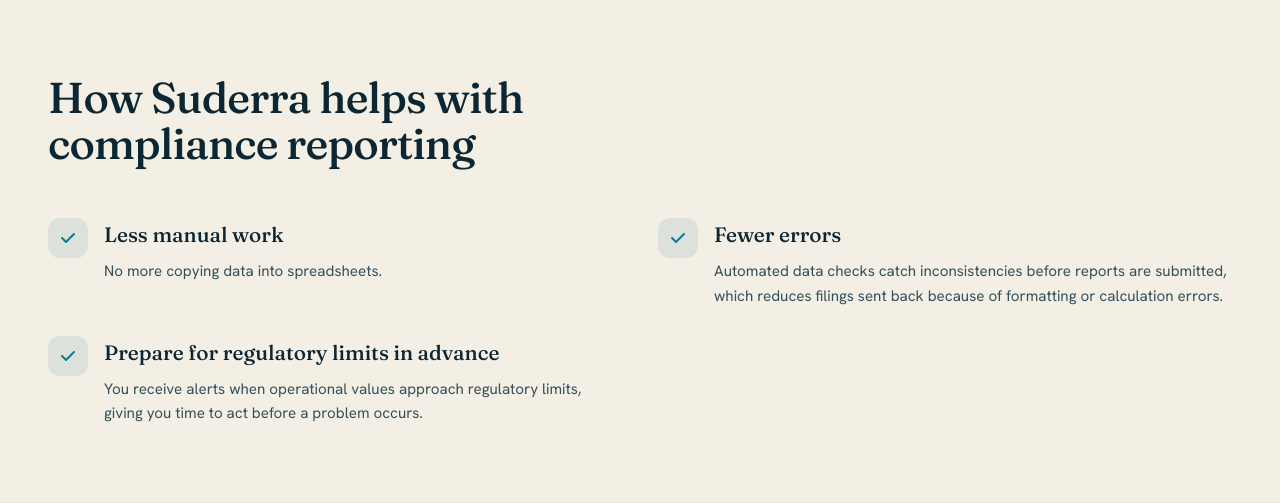
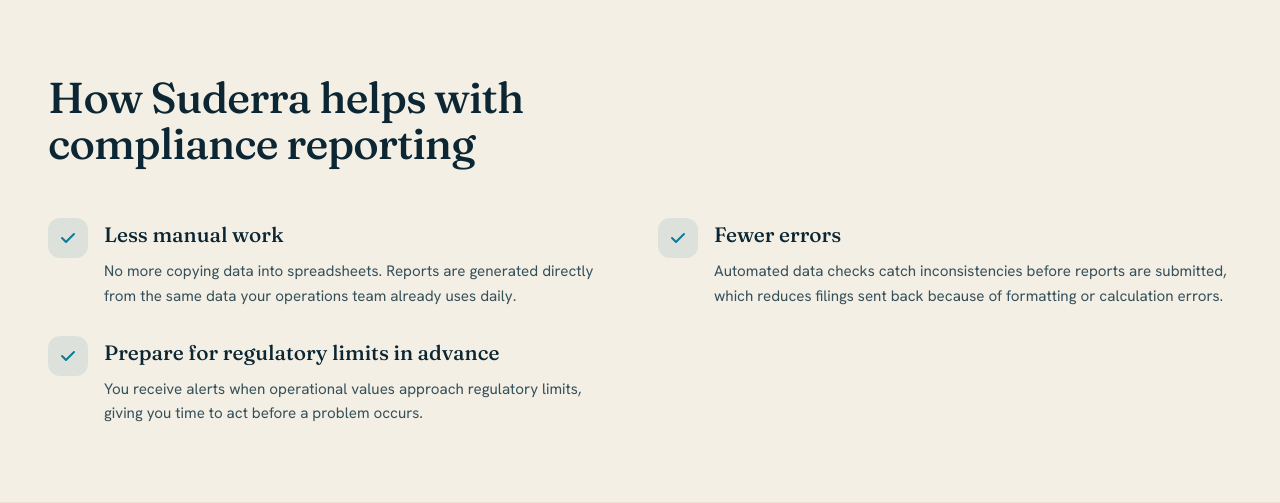
Before and after one commit to Okan-wqm/suderra-website, a Django app: page /en/regulatory-compliance/ in a window 1280 px wide. Shown: the part 1993-2496 px from the top of the page. Run offline with Django 5.2, Linux system fonts and the light colour scheme; data comes from the database, SQL or seed files in the repository.

Commit message:
Retranslate Norwegian and Arabic for the revised English
- Retranslate 146 no/ar strings against the current English wording
- Restore the dropped second sentence of "No more copying data into
  spreadsheets." in the English source and update its msgid in all
  catalogs
- Recompile django.mo for tr, no and ar

Co-Authored-By: Claude Sonnet 5.5 <noreply@anthropic.com>
Claude-Session: https://claude.ai/code/session_01FhEYwKzHumwamoj1hD3J24

```diff
--- a/webapp/templates/features/regulatory_compliance.html
+++ b/webapp/templates/features/regulatory_compliance.html
@@ -74,7 +74,7 @@
     </div>
     <div>
       <h3>{% trans "Less manual work" %}</h3>
-      <p>{% trans "No more copying data into spreadsheets." %}</p>
+      <p>{% trans "No more copying data into spreadsheets. Reports are generated directly from the same data your operations team already uses daily." %}</p>
     </div>
   </div>
   <div class="benefit-item">
```
Also changed, not shown: locale/ar/LC_MESSAGES/django.po, locale/no/LC_MESSAGES/django.po, locale/tr/LC_MESSAGES/django.po, 3 other files.
